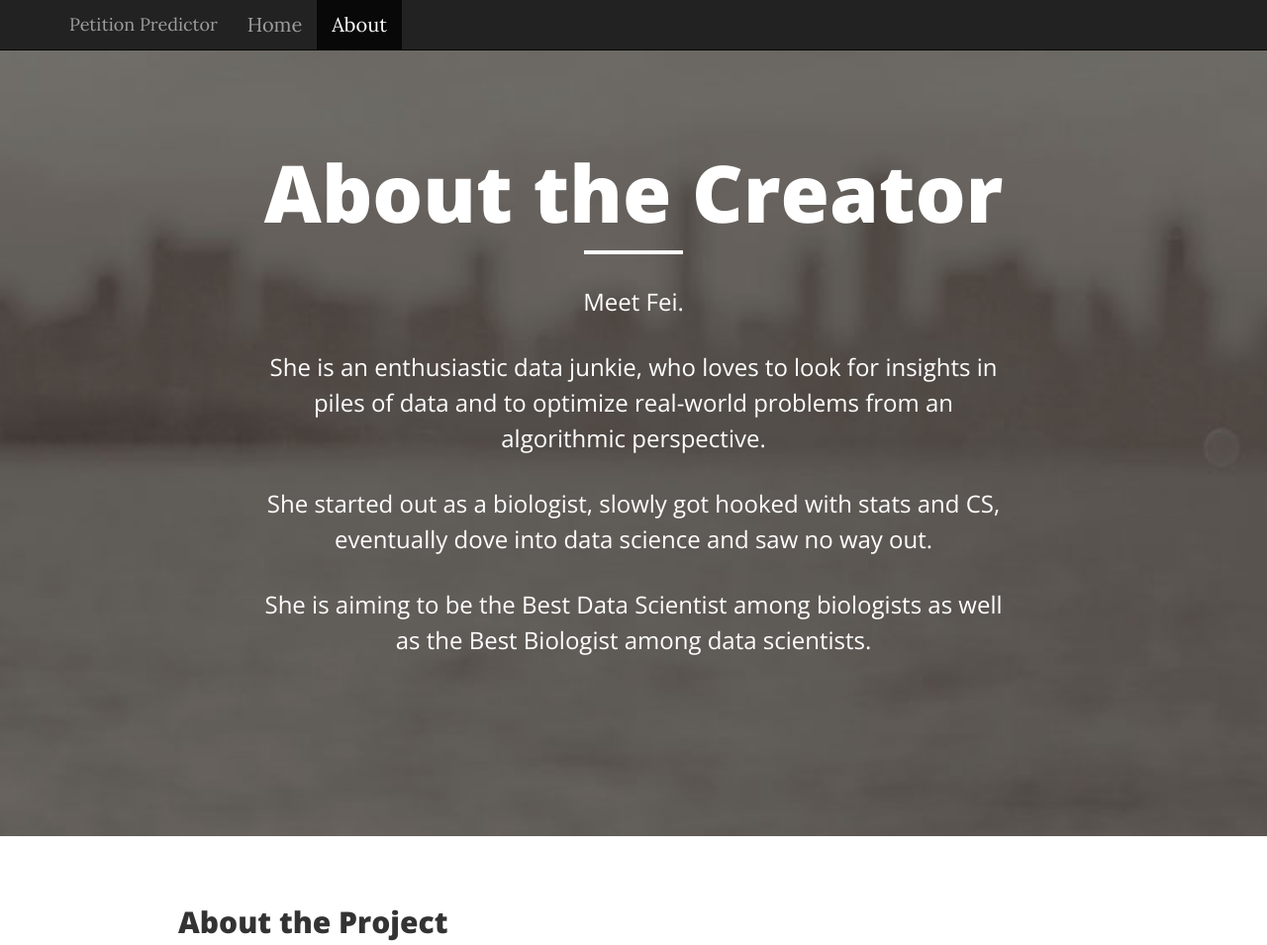
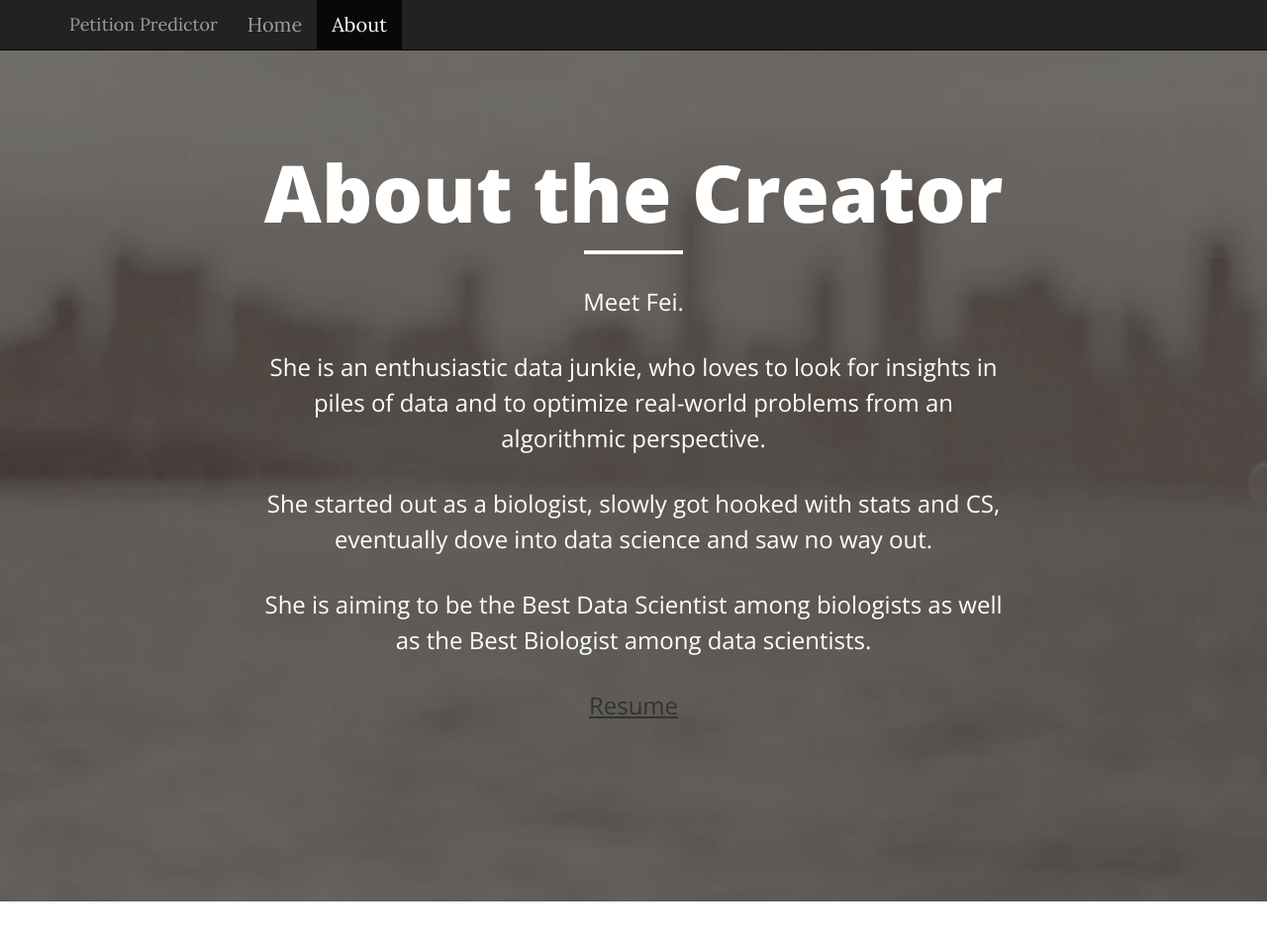
Before and after one commit to cherry8177/feifunfact, a Flask app: page / in a window 1280 px wide. Shown: the top 955 px of the page at 99% size. Run offline with Flask 2, Linux system fonts and the light colour scheme; parts of the project's set-up code (start-up, migrations or seed data) failed here and were passed over; some libraries are stand-ins or nearby versions.

Commit message:
add resume

```diff
--- a/flask_pet_pred_v2/templates/about1.html
+++ b/flask_pet_pred_v2/templates/about1.html
@@ -69,7 +69,8 @@
                         <span class="subheading"><p>Meet Fei.<p>
 <p>She is an enthusiastic data junkie, who loves to look for insights in piles of data and to optimize real-world problems from an algorithmic perspective.<p>
 <p>She started out as a biologist, slowly got hooked with stats and CS, eventually dove into data science and saw no way out.<p>
-<p>She is aiming to be the Best Data Scientist among biologists as well as the Best Biologist among data scientists.<p> </span>
+<p>She is aiming to be the Best Data Scientist among biologists as well as the Best Biologist among data scientists.<p>
+<p><a href="{{ url_for('static', filename='resume/Fei_Wang_final.pdf')}}">Resume</a><p></span>
                     </div>
                 </div>
             </div>
```
